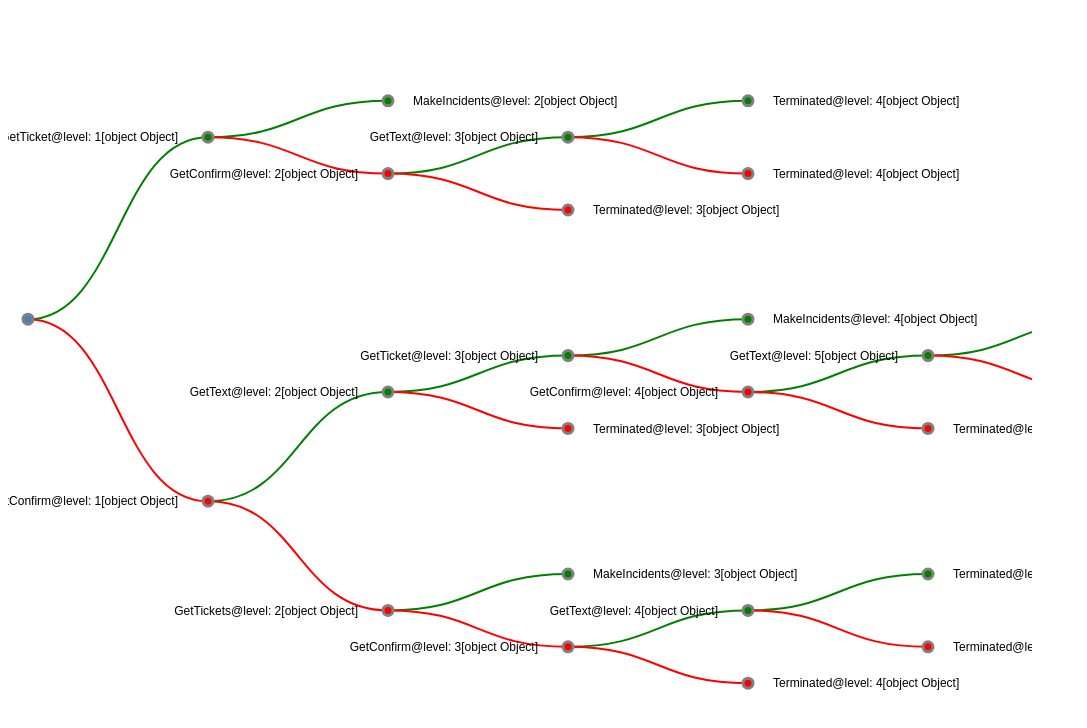
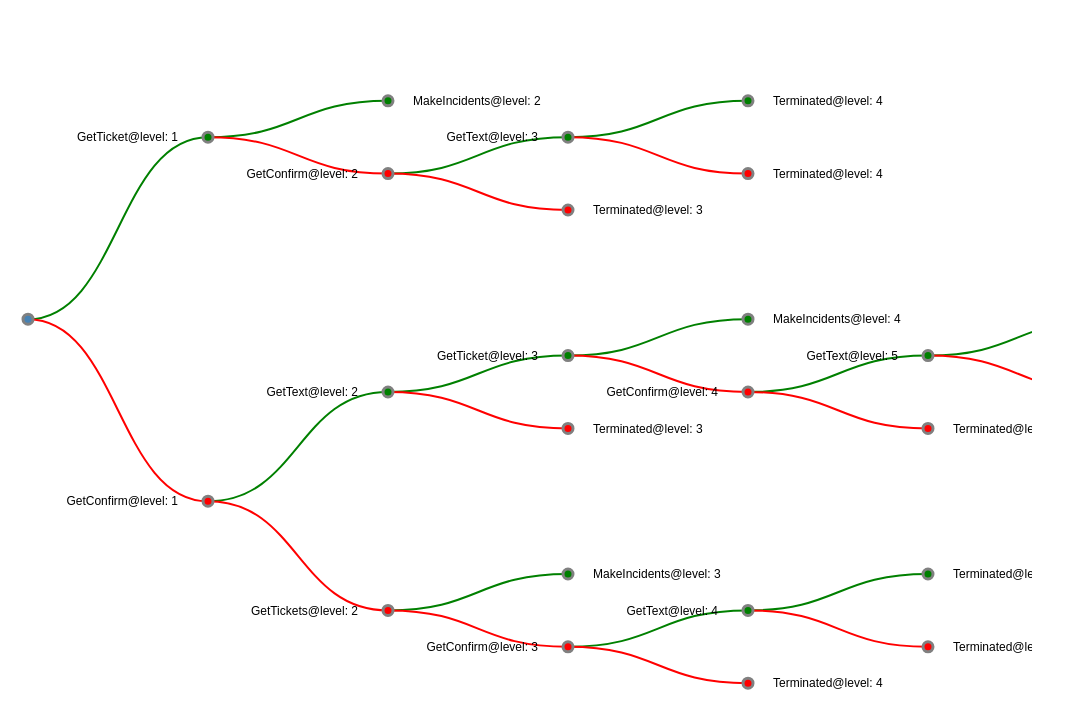
Before and after one commit to fuselabs/echobot, a website: page convs/ServiceDesk/index.html in a window 1280 px wide. Shown: the whole page, without its empty margins (0-1087 px from the left). Drawn offline with nearby package versions, Linux system fonts and the light colour scheme.

Commit message:
Update index.html

```diff
--- a/convs/ServiceDesk/index.html
+++ b/convs/ServiceDesk/index.html
@@ -173,7 +173,7 @@ function update(source) {
 	  .attr("dy", ".35em")
 	  .attr("text-anchor", function(d) {
 		  return d.children || d._children ? "end" : "start"; })
-	  .text(function(d) { return d.name+d.parameters; })
+	  .text(function(d) { return d.name; })
 	  .style("fill-opacity", 1);
 
   // Declare the links…
```
